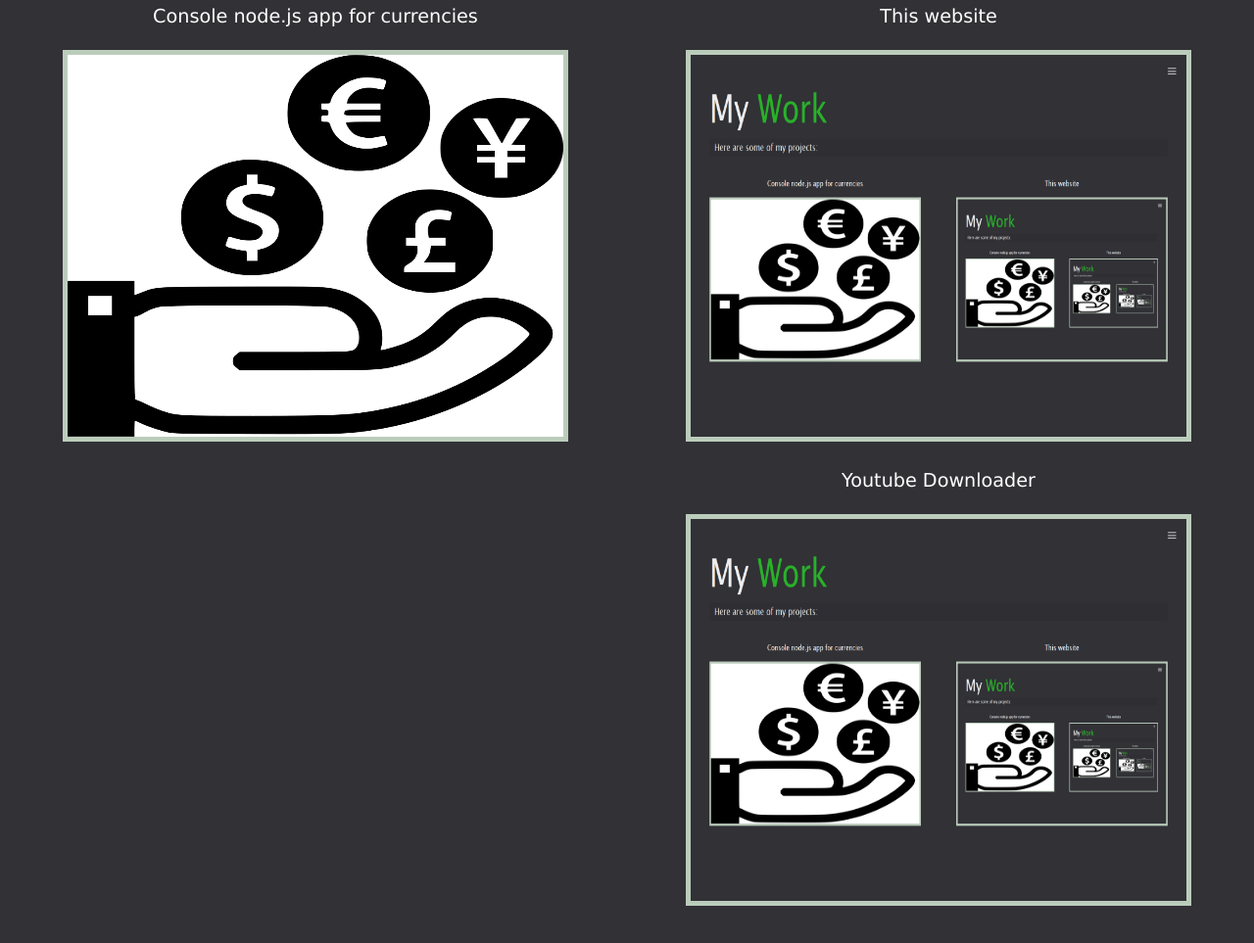
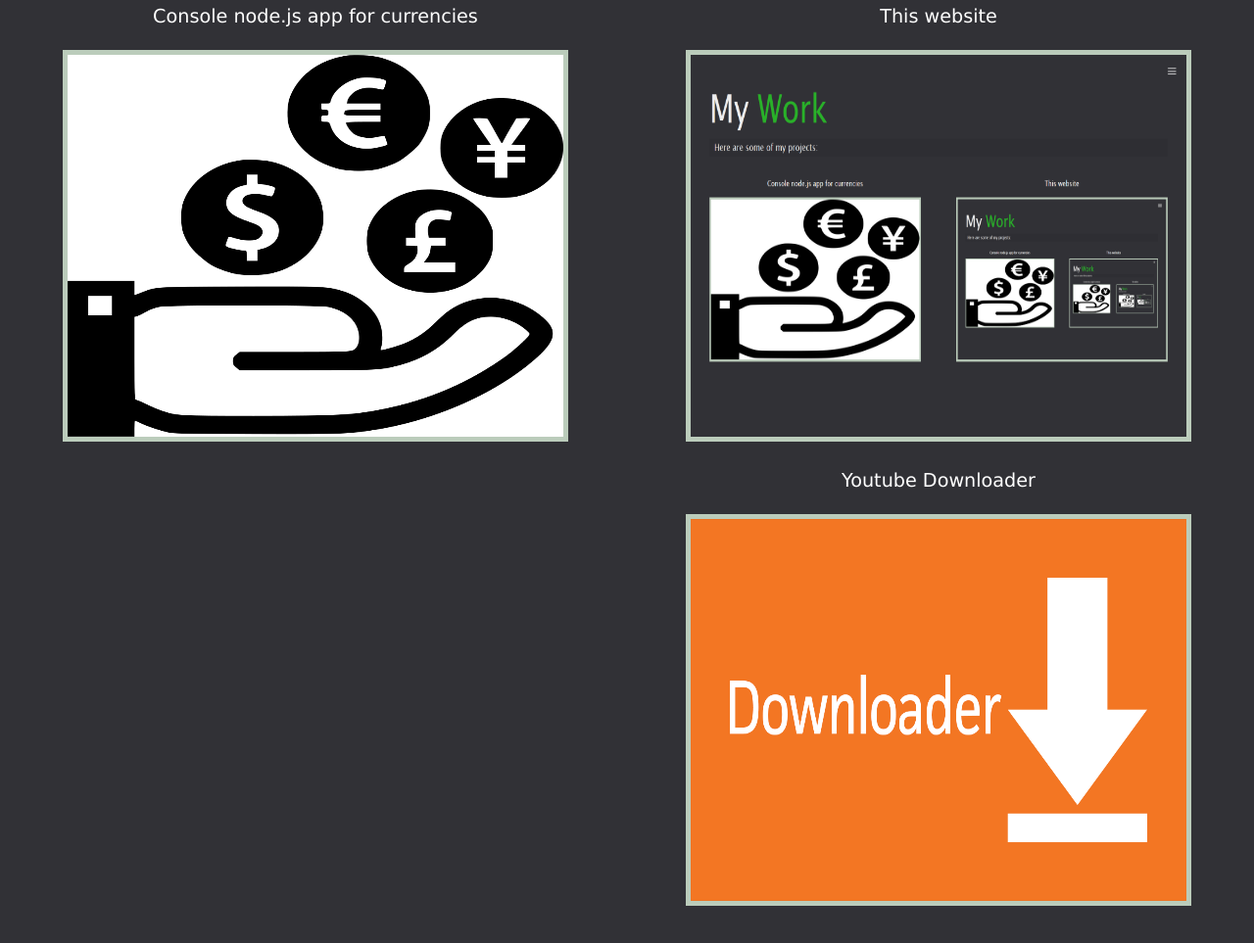
Before and after one commit to swietjak/my_portfolio, a website: page dist/work.html in a window 1280 px wide. Shown: the part 299-1262 px from the top of the page at 98% size. Drawn offline with Linux system fonts and the light colour scheme.

Commit message:
project to work site added

```diff
--- a/dist/work.html
+++ b/dist/work.html
@@ -55,7 +55,7 @@
         <div class="item">
           <a href="https://github.com/swietjak/yt_downloader">
             <p class="project-title">Youtube Downloader</p>
-            <img src="img/website_icon.png" alt="This website" />
+            <img src="img/downloader.png" alt="This website" />
           </a>
         </div>
       </div>
```
Also changed, not shown: dist/img/downloader.png (added).
